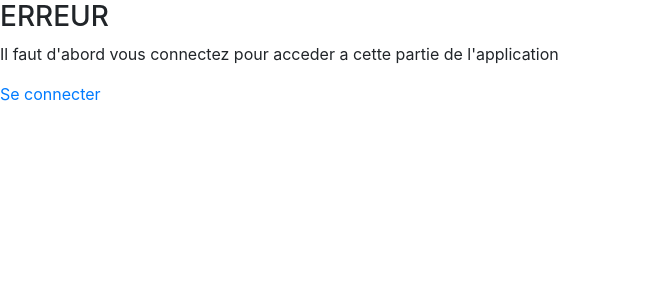
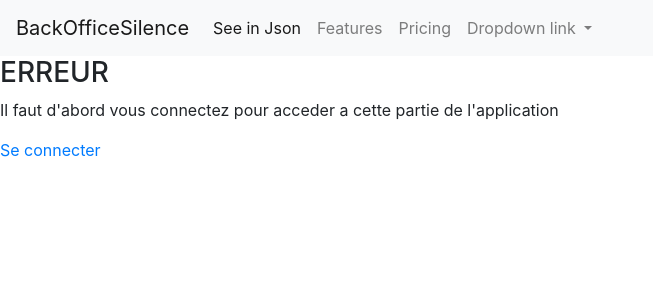
Before and after one commit to bnvd26/webdoc-v1, a Symfony app: template templates/pages/admin.html.twig in a window 1280 px wide. Shown: the top 300 px of the page, without its empty margins (0-653 px from the left). Run offline with Twig, Linux system fonts and the light colour scheme; the template is opened without the code that fills it, so the values that code supplies are empty; style sheets or scripts are compiled from the project's sources; some libraries are stand-ins or nearby versions.

Commit message:
add navbar

```diff
--- a/src/Controller/ApiController.php
+++ b/src/Controller/ApiController.php
@@ -16,7 +16,7 @@ class ApiController
 {
 
    /**
-    * @Route("api/chapterOne", methods="GET")
+    * @Route("api/chapterOne", methods="GET", name="chapters.json")
     */
     public function chapterOne(ChapterOneRepository $chapterOneRepository, ChapterTwoRepository $chapterTwoRepository)
     {
--- a/templates/base.html.twig
+++ b/templates/base.html.twig
@@ -9,6 +9,35 @@
         {% endblock %}
     </head>
     <body>
+   <nav class="navbar navbar-expand-lg navbar-light bg-light">
+  <a class="navbar-brand" href="#">BackOfficeSilence</a>
+  <button class="navbar-toggler" type="button" data-toggle="collapse" data-target="#navbarNavDropdown" aria-controls="navbarNavDropdown" aria-expanded="false" aria-label="Toggle navigation">
+    <span class="navbar-toggler-icon"></span>
+  </button>
+  <div class="collapse navbar-collapse" id="navbarNavDropdown">
+    <ul class="navbar-nav">
+      <li class="nav-item active">
+        <a class="nav-link" href={{path('chapters.json')}}>See in Json<span class="sr-only">(current)</span></a>
+      </li>
+      <li class="nav-item">
+        <a class="nav-link" href="#">Features</a>
+      </li>
+      <li class="nav-item">
+        <a class="nav-link" href="#">Pricing</a>
+      </li>
+      <li class="nav-item dropdown">
+        <a class="nav-link dropdown-toggle" href="#" id="navbarDropdownMenuLink" data-toggle="dropdown" aria-haspopup="true" aria-expanded="false">
+          Dropdown link
+        </a>
+        <div class="dropdown-menu" aria-labelledby="navbarDropdownMenuLink">
+          <a class="dropdown-item" href="#">Action</a>
+          <a class="dropdown-item" href="#">Another action</a>
+          <a class="dropdown-item" href="#">Something else here</a>
+        </div>
+      </li>
+    </ul>
+  </div>
+</nav>
 
         {% block body %}
 
--- a/templates/pages/admin.html.twig
+++ b/templates/pages/admin.html.twig
@@ -7,10 +7,11 @@
           {% for details in chapterOne %}
         <div style="display:flex;margin:auto;margin-top:50px;margin-bottom:50px;width:600px;justify-content:space-between;align-items:center;">
           <p style="margin:0;">{{details.id}}</p>
-          <a href={{ path('admin.edit.one', {id: details.id}) }}>Editer</a>
+          <p style="margin:0;">{{details.title}}</p>
+          <a href={{ path('admin.edit.one', {id: details.id}) }} class="btn btn-primary">Editer</a>
           <form method="post" action="{{ path('admin.delete.one', {id: details.id}) }}">
           <input type="hidden" name="_method" value="DELETE">
-          <button>Supprimer</button>
+          <button class="btn btn-danger">Supprimer</button>
           </form>
           </div>
           {% endfor %}
@@ -22,10 +23,11 @@
              {% for detail in chapterTwo %}
    <div style="display:flex;margin:auto;margin-top:50px;margin-bottom:50px;width:600px;justify-content:space-between;align-items:center;">
              <p style="margin:0;">{{detail.id}}</p>
-             <a href={{ path('admin.edit.two', {id: detail.id}) }} style="text-align:center;">Editer</a>
+             <p style="margin:0;">{{detail.title}}</p>
+             <a href={{ path('admin.edit.two', {id: detail.id}) }} style="text-align:center;" class="btn btn-primary">Editer</a>
           <form method="post" action="{{ path('admin.delete.two', {id: detail.id}) }}">
           <input type="hidden" name="_method" value="DELETE">
-          <button>Supprimer</button>
+          <button class="btn btn-danger">Supprimer</button>
 
 
            </div>
```
